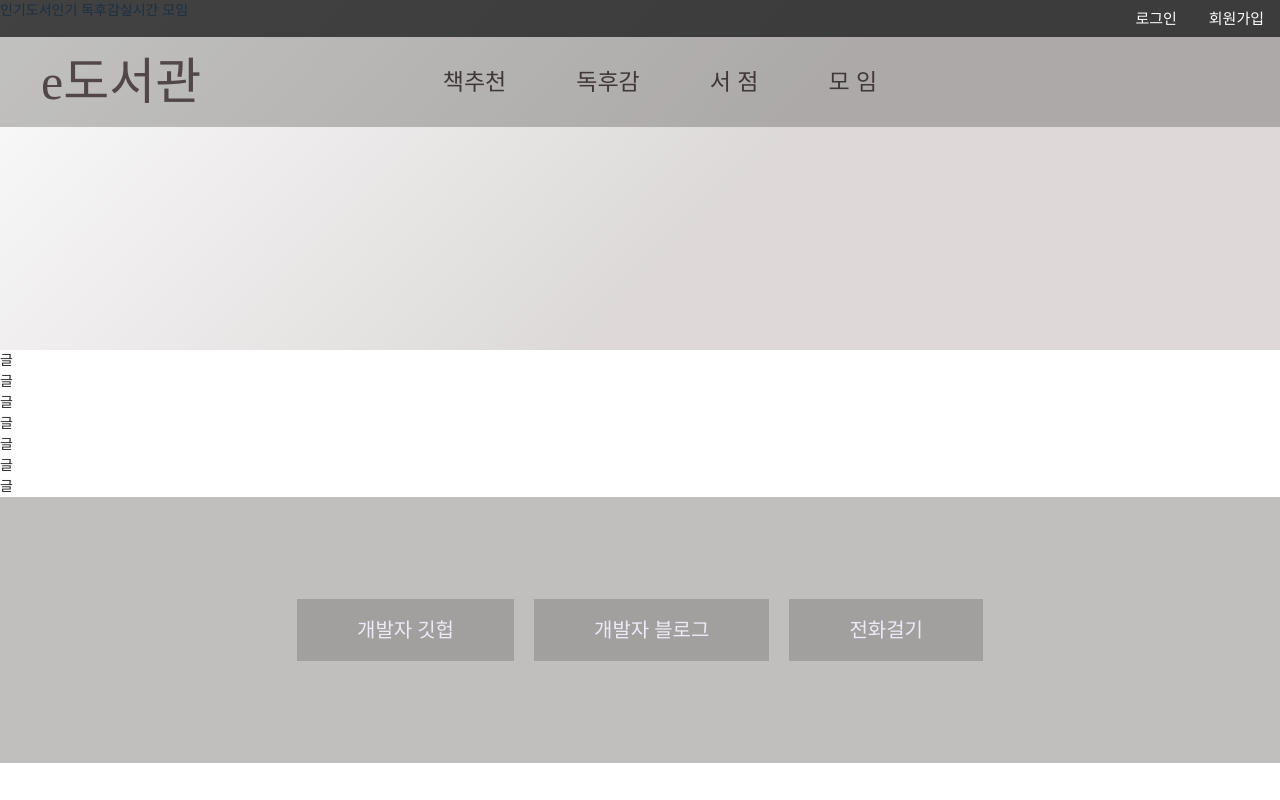
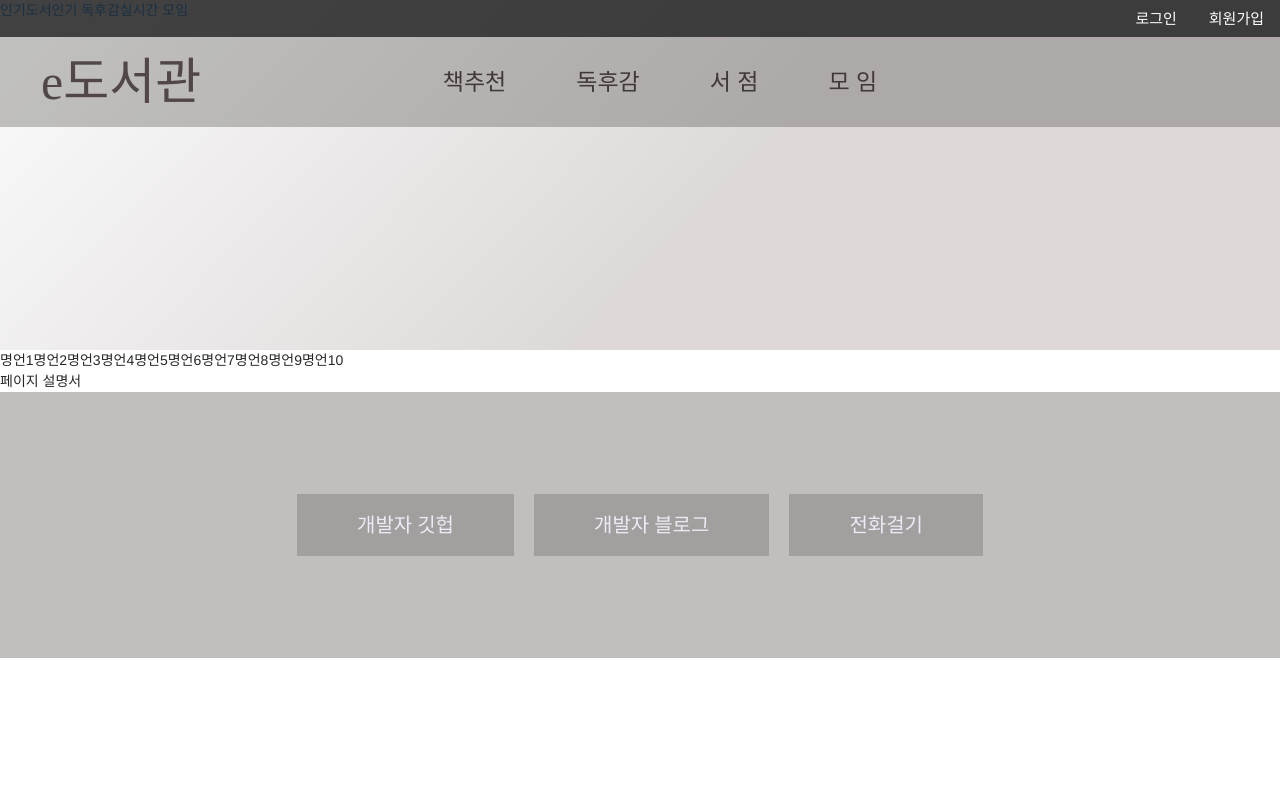
Before and after one commit to KYH9800/e-Library, a Next.js app in the folder prepare/front/: page / in a window 1280 px wide. Built offline with nearby package versions, Linux system fonts and the light colour scheme.

Commit message:
메인페이지 명언 랜덤하게 뿌리기 진행중..(현재 미완성)

```diff
--- /dev/null
+++ b/prepare/front/components/indexPageCompmnents/PageExplain.js
@@ -0,0 +1,12 @@
+import React from 'react';
+
+const PageExplain = () => {
+  //todo
+  return (
+    <>
+      <div>페이지 설명서</div>
+    </>
+  );
+};
+
+export default PageExplain;
--- /dev/null
+++ b/prepare/front/components/indexPageCompmnents/ReadingQuotes.js
@@ -0,0 +1,19 @@
+import React from 'react';
+
+const ReadingQuotes = () => {
+  const quotes = ['명언1', '명언2', '명언3', '명언4', '명언5', '명언6', '명언7', '명언8', '명언9', '명언10'];
+  const random = Math.floor(Math.random() * quotes.length);
+  console.log(random);
+  //! 랜덤하게 명언을 뿌려주자, 명언 배열은 더미데이터, 추후 Back에서 랜덤하게 받아옴
+  return (
+    <>
+      <div>
+        {quotes.map((quote, index) => {
+          return <>{quote}</>;
+        })}
+      </div>
+    </>
+  );
+};
+
+export default ReadingQuotes;
--- a/prepare/front/pages/index.js
+++ b/prepare/front/pages/index.js
@@ -5,8 +5,11 @@ import { GlobalStyle } from '../components/style/AppLayoutSt';
 import { HomeWrapper } from '../style/indexSt';
 
 import AppLayout from '../components/AppLayout';
+import ReadingQuotes from '../components/indexPageCompmnents/ReadingQuotes';
+import PageExplain from '../components/indexPageCompmnents/PageExplain';
 
 const Home = () => {
+  // todo
   return (
     <AppLayout>
       <Head>
@@ -29,13 +32,8 @@ const Home = () => {
         </HomeWrapper>
       </header>
       <main>
-        <div>글</div>
-        <div>글</div>
-        <div>글</div>
-        <div>글</div>
-        <div>글</div>
-        <div>글</div>
-        <div>글</div>
+        <ReadingQuotes />
+        <PageExplain />
       </main>
     </AppLayout>
   );
--- a/prepare/front/pages/login.js
+++ b/prepare/front/pages/login.js
@@ -12,7 +12,7 @@ const Login = () => {
   return (
     <AppLayout>
       <Head>
-        <title>K-Style | 로그인</title>
+        <title>e도서관 | 로그인</title>
       </Head>
       <Emptyplace />
       <Box>
--- a/prepare/front/pages/signup.js
+++ b/prepare/front/pages/signup.js
@@ -35,7 +35,7 @@ const Signup = () => {
     <AppLayout>
       <>
         <Head>
-          <title>K-Style | 회원가입</title>
+          <title>e도서관 | 회원가입</title>
         </Head>
         <Emptyplace />
         {!onToggle ? (
```
